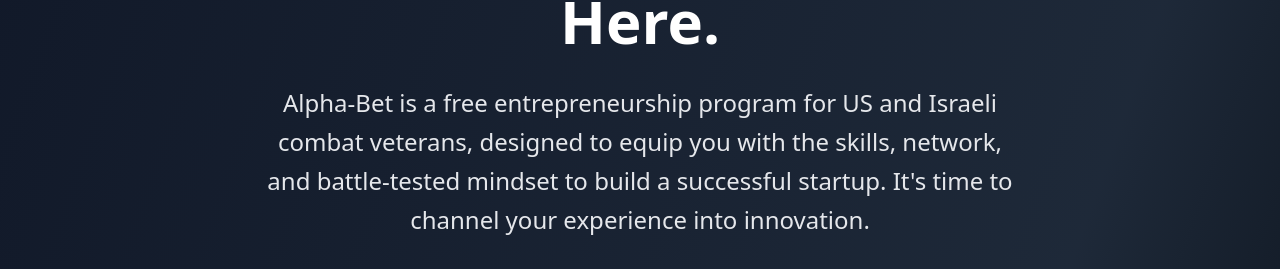
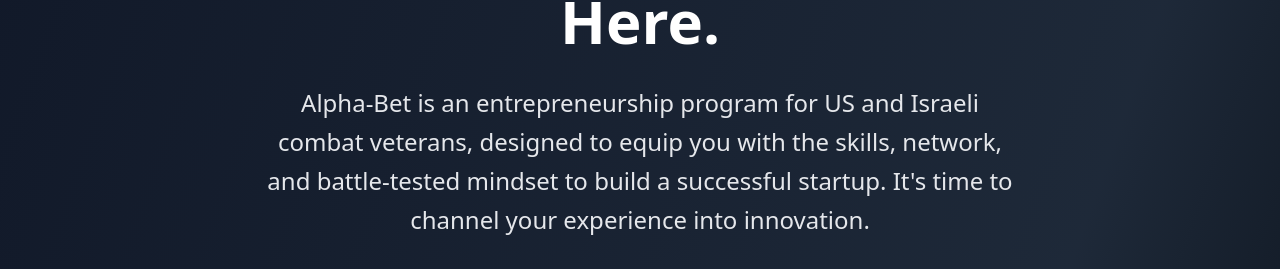
Before and after one commit to tamirSida/alphabet-website, a Next.js app: page / in a window 1280 px wide. Shown: the part 393-662 px from the top of the page. Built offline with nearby package versions, Linux system fonts and the light colour scheme; no server answers; the database is empty.

Commit message:
cms for hero

```diff
--- a/app/layout.tsx
+++ b/app/layout.tsx
@@ -12,11 +12,11 @@
 
 export const metadata: Metadata = {
   title: "Alpha-Bet | Entrepreneurship Program for Combat Veterans",
-  description: "Free entrepreneurship program for US and Israeli combat veterans. From battlefield to business - your next mission starts here.",
+  description: "Entrepreneurship program for US and Israeli combat veterans. From battlefield to business - your next mission starts here.",
   keywords: "veterans, entrepreneurship, startup, combat veterans, business program, Version Bravo",
   openGraph: {
     title: "Alpha-Bet | Entrepreneurship Program for Combat Veterans",
-    description: "Free entrepreneurship program for US and Israeli combat veterans. From battlefield to business - your next mission starts here.",
+    description: "Entrepreneurship program for US and Israeli combat veterans. From battlefield to business - your next mission starts here.",
     type: "website",
   },
 };
--- a/app/page.tsx
+++ b/app/page.tsx
@@ -5,10 +5,10 @@
   return (
     <>
       <SEOHead
-        title="Alpha-Bet - Free Entrepreneurship Program for Combat Veterans"
+        title="Alpha-Bet -Entrepreneurship Program for Combat Veterans"
         description="Join Alpha-Bet by Version Bravo: Free 10-week entrepreneurship program for US & Israeli combat veterans. Learn startup fundamentals, build your network, and transform military leadership into business success."
         keywords={[
-          'free entrepreneurship program',
+          'entrepreneurship program',
           'combat veteran startup training',
           'military entrepreneur program',
           'veteran business accelerator',
--- a/app/qualifications/page.tsx
+++ b/app/qualifications/page.tsx
@@ -108,7 +108,7 @@
     <>
       <SEOHead
         title="Eligibility Requirements - Who Should Apply to Alpha-Bet"
-        description="Check if you qualify for Alpha-Bet: Free entrepreneurship program for US & Israeli combat veterans. Requirements include military service, business interest, and program commitment."
+        description="Check if you qualify for Alpha-Bet: An entrepreneurship program for US & Israeli combat veterans. Requirements include military service, business interest, and program commitment."
         keywords={[
           'Alpha-Bet eligibility',
           'veteran program requirements',
--- a/components/admin/edit-modal.tsx
+++ b/components/admin/edit-modal.tsx
@@ -63,7 +63,7 @@
       setFormHistory([initData]);
       setHistoryIndex(0);
     }
-  }, [isOpen, fields.length, initialData?.id]);
+  }, [isOpen, fields.length, initialData]);
 
   // Reset form data when modal closes
   useEffect(() => {
--- a/components/public/footer.tsx
+++ b/components/public/footer.tsx
@@ -37,7 +37,7 @@
               <span className="text-white font-bold text-xl">Alpha-Bet</span>
             </div>
             <p className="text-gray-300 text-sm leading-relaxed max-w-md">
-              A free entrepreneurship program for US and Israeli combat veterans,
+              An entrepreneurship program for US and Israeli combat veterans,
               designed to equip them with the skills, network, and battle-tested mindset
               to build successful startups.
             </p>
--- a/components/public/homepage.tsx
+++ b/components/public/homepage.tsx
@@ -202,7 +202,7 @@
   const handleSave = useCallback(async (data: any) => {
     try {
       if (editingType === 'hero') {
-        if (editingItem) {
+        if (editingItem && editingItem.id) {
           await CMSServiceFactory.getHeroService().update(editingItem.id, data);
         } else {
           await CMSServiceFactory.getHeroService().create(data);
@@ -288,7 +288,7 @@
           { key: 'headline', label: 'Headline', type: 'text' as const, required: true, placeholder: 'Enter the main headline' },
           { key: 'subHeadline', label: 'Sub-headline', type: 'textarea' as const, required: true, placeholder: 'Enter the sub-headline description' },
           { key: 'ctaText', label: 'Call-to-Action Text', type: 'text' as const, required: true, placeholder: 'e.g., Apply Now' },
-          { key: 'ctaLink', label: 'Call-to-Action Link', type: 'url' as const, required: true, placeholder: 'https://...' },
+          { key: 'ctaLink', label: 'Call-to-Action Link', type: 'text' as const, required: true, placeholder: '/curriculum or https://...' },
           { key: 'backgroundImage', label: 'Background Image URL', type: 'url' as const, required: false, placeholder: 'https://...' }
         ];
       case 'content':
@@ -332,7 +332,7 @@
   // Fallback hero if no content is found
   const defaultHero = {
     headline: "From Battlefield to Business: Your Next Mission Starts Here.",
-    subHeadline: "Alpha-Bet is a free entrepreneurship program for US and Israeli combat veterans, designed to equip you with the skills, network, and battle-tested mindset to build a successful startup. It's time to channel your experience into innovation.",
+    subHeadline: "Alpha-Bet is an entrepreneurship program for US and Israeli combat veterans, designed to equip you with the skills, network, and battle-tested mindset to build a successful startup. It's time to channel your experience into innovation.",
     ctaText: "Explore Program",
     ctaLink: "/curriculum"
   };
@@ -351,7 +351,7 @@
         {/* Hero Section */}
         <EditableSection
           sectionName="Hero"
-          onEdit={() => handleEdit('hero', hero)}
+          onEdit={() => handleEdit('hero', activeHero)}
         >
           <HeroSection
             headline={activeHero.headline}
--- a/components/seo/SEOHead.tsx
+++ b/components/seo/SEOHead.tsx
@@ -107,7 +107,7 @@
           "@type": "Offer",
           "price": "0",
           "priceCurrency": "USD",
-          "description": "Free entrepreneurship program for qualifying veterans"
+          "description": "Entrepreneurship program for qualifying veterans"
         }
       },
       {
```
Also changed, not shown: site.txt, 1 other file (tests, documents, lock files or other folders).
